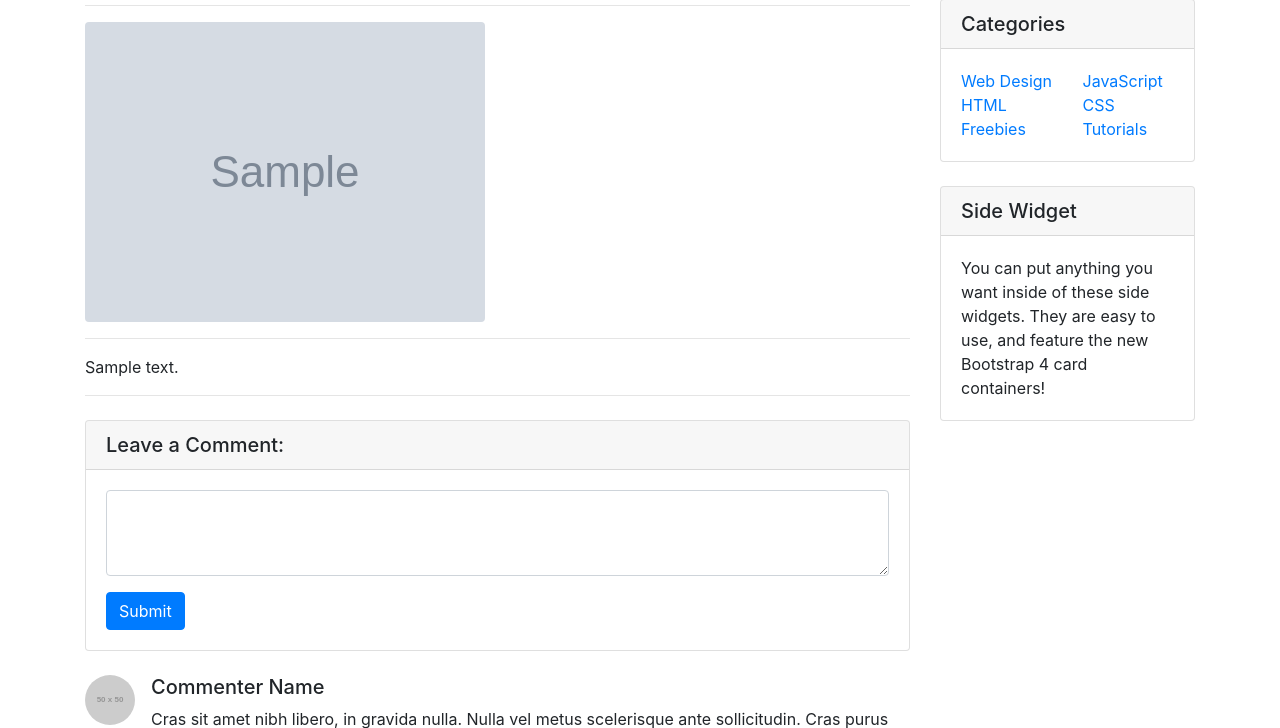
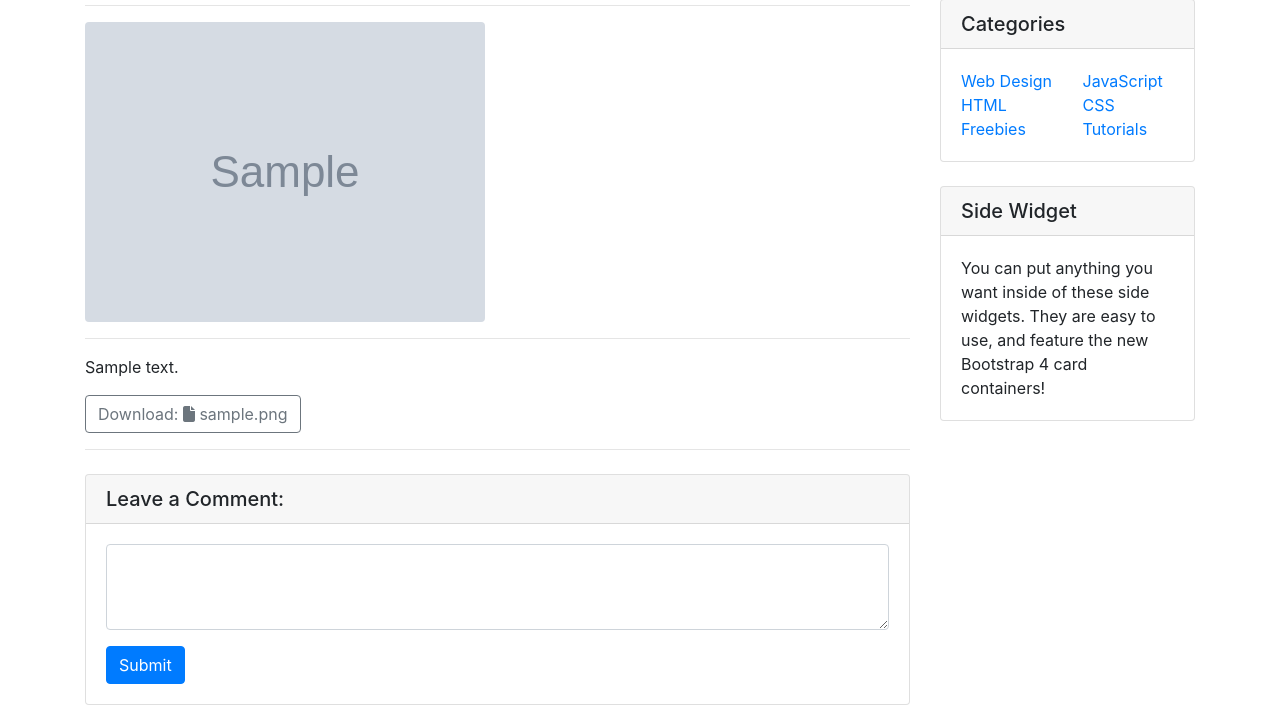
Before and after one commit to alsrb9936/webpractice, a Django app: page /blog/1/ in a window 1280 px wide. Shown: the part 250-978 px from the top of the page. Run offline with Django 3.2, Linux system fonts and the light colour scheme; tables that the repository leaves empty hold one stand-in row (values such as "Sample post"); grey boxes marked "Sample" are stand-in pictures; grey boxes labelled with a size stand in for pictures from a placeholder-image service; some libraries are stand-ins or nearby versions.

Commit message:
첨부 파일 있을 경우 포스트 상세 페이지에 다운로드 버튼 출력하기

```diff
--- a/python-project/mingyu/blog/models.py
+++ b/python-project/mingyu/blog/models.py
@@ -1,4 +1,5 @@
 from django.db import models
+import os
 
 class Post(models.Model):
     title = models.CharField(max_length=30)
@@ -16,3 +17,9 @@ class Post(models.Model):
 
     def get_absolute_url(self):
         return f'/blog/{self.pk}/'
+
+    def get_file_name(self):
+        return os.path.basename(self.file_upload.name)
+
+    def get_file_ext(self):
+        return self.get_file_name().split('.')[-1]
--- a/python-project/mingyu/blog/templates/blog/post_detail.html
+++ b/python-project/mingyu/blog/templates/blog/post_detail.html
@@ -16,6 +16,7 @@
 
   <!-- Custom styles for this template -->
   <link rel="stylesheet" href="{% static 'blog/css/blog-post.css' %}" media="screen">
+  <script src="https://kit.fontawesome.com/0cff7cddd2.js" crossorigin="anonymous"></script>
 
 </head>
 
@@ -84,6 +85,28 @@
 
         <!-- Post Content -->
         <p>{{ post.content }}</p>
+
+        {% if post.file_upload %}
+            <a class="btn btn-outline-secondary" href="{{ post.file_upload.url }}" role="button" download >
+                Download:
+                {% if post.get_file_ext == 'csv' %}
+                    <i class="fas fa-file-csv"> </i>
+                {% elif post.get_file_ext == 'xlsx' or post.get_file_ext == 'xls' %}
+                    <i class="fas fa-file-excel"> </i>
+                {% elif post.get_file_ext == 'docx' or post.get_file_ext == 'doc' %}
+                    <i class="fas fa-file-word"> </i>
+                {% elif post.get_file_ext == 'pdf' %}
+                    <i class="fas fa-file-pdf"> </i>
+                {% elif post.get_file_ext == 'txt' %}
+                    <i class="fas fa-file-alt"> </i>
+                {% else %}
+                    <i class="fas fa-file"> </i>
+                {% endif %}
+
+            {{ post.get_file_name }}
+          </a>
+
+        {% endif %}
 
         <hr>
 
```
